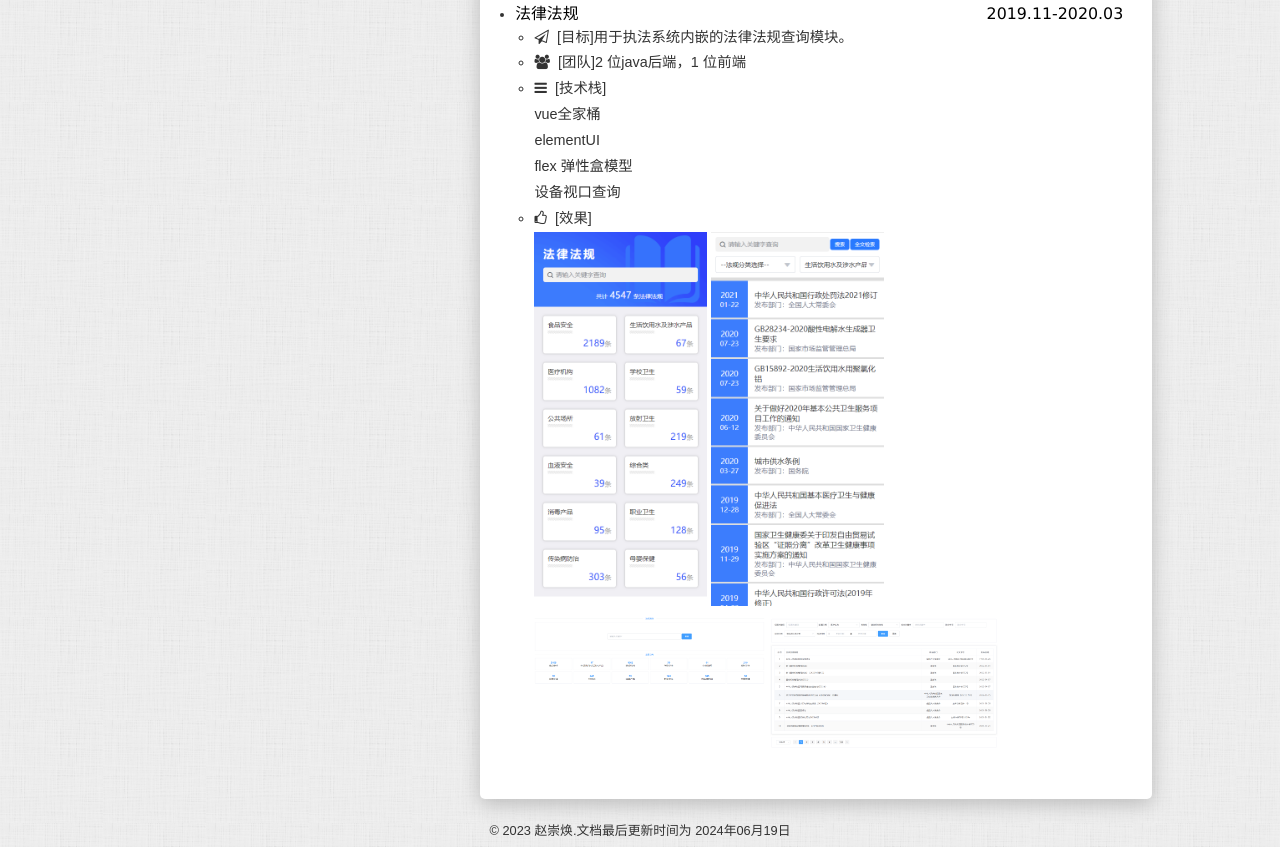
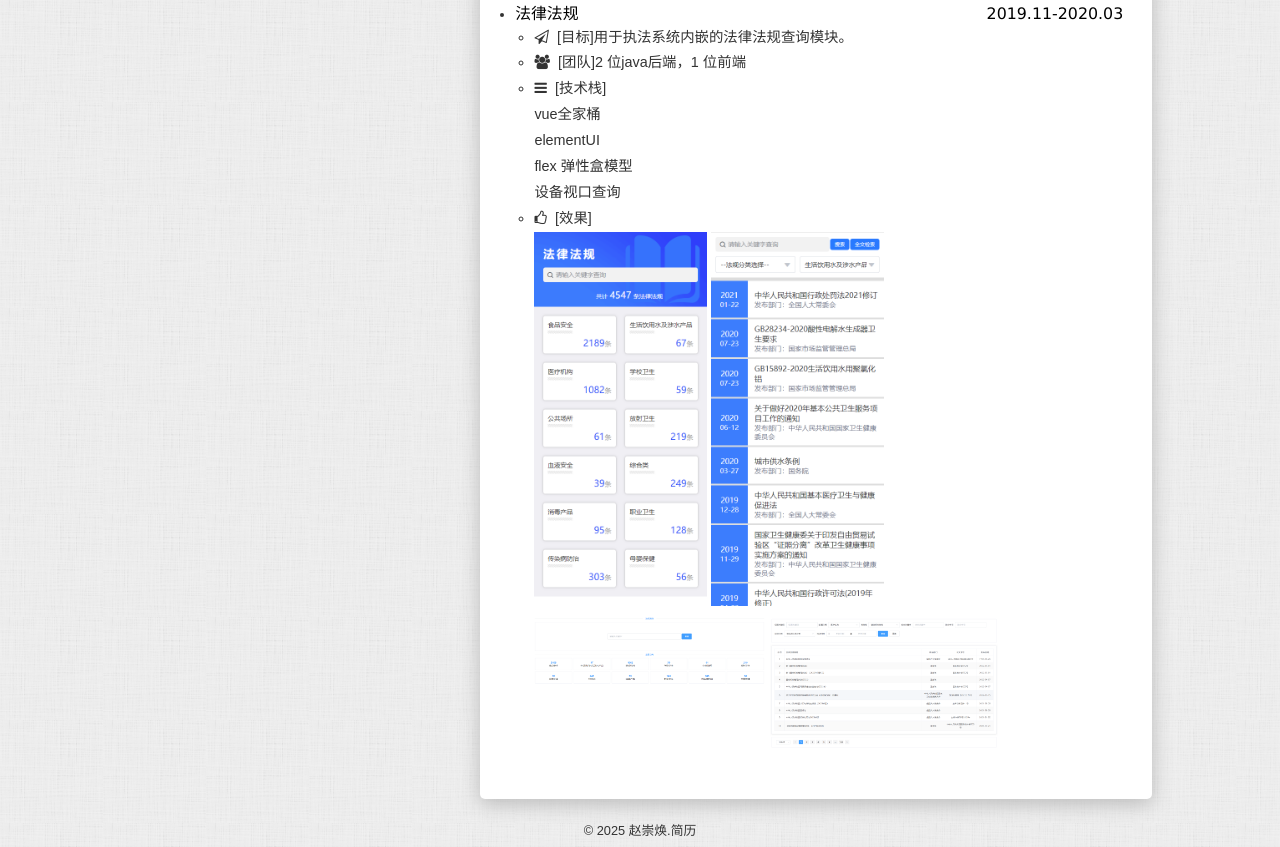
Before and after one commit to zhaochonghuan94/zhaochonghuan, a plain HTML site: page index.html in a window 1280 px wide. Shown: the part 6078-6925 px from the top of the page. Drawn offline with Linux system fonts and the light colour scheme.

Commit message:
Update index.html
时间注释

```diff
--- a/index.html
+++ b/index.html
@@ -642,7 +642,9 @@
   </article>
 
   <footer class="footer">
-    <p>© 2023 赵崇焕.文档最后更新时间为 <time>2024年06月19日</time></p>
+    <p>© 2025 赵崇焕.简历
+<!--       最后更新时间为 <time>2024年06月19日</time> -->
+    </p>
   </footer>
 
   <script src="./assets/js/index.js"></script>
```
